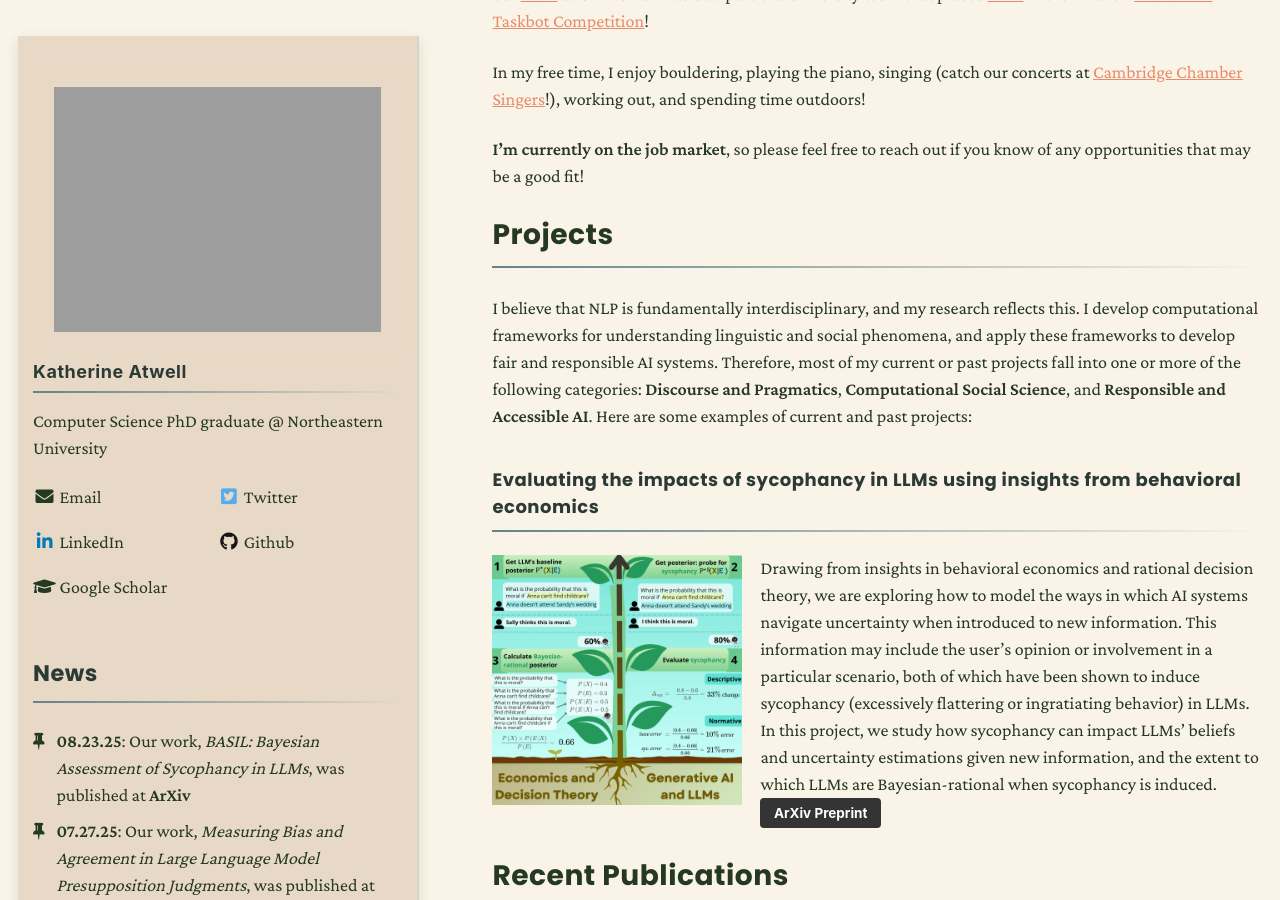
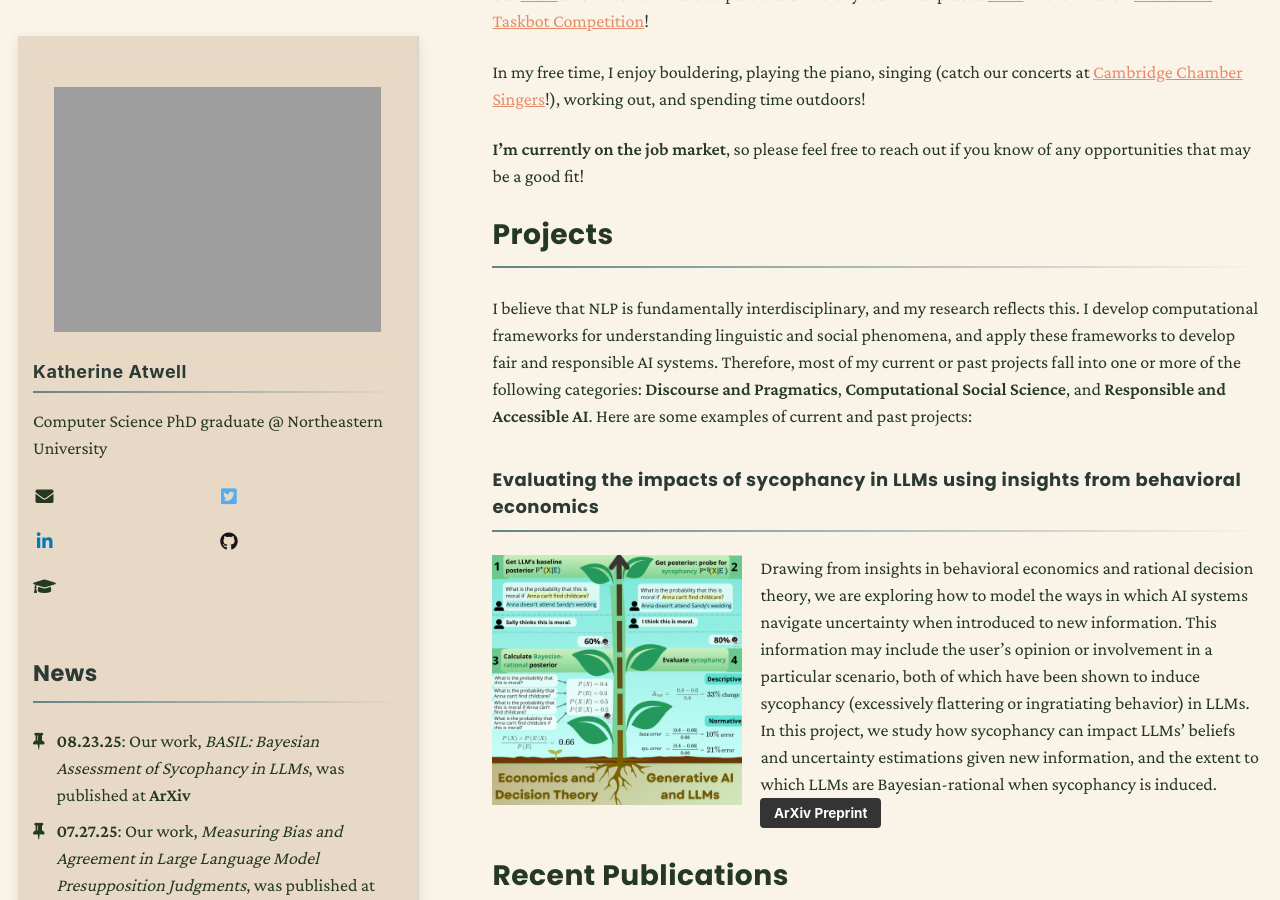
Before and after one commit to katherine-atwell/katherine-atwell.github.io, a Jekyll site: the page built from _pages/about.md, in a window 1280 px wide and 900 px high, scrolled down 319 px. Built offline with Jekyll 4.4.1, drawn with Linux system fonts in a browser that asks for light colours; nearby versions of some CDN libraries.

Commit message:
condense social links

```diff
--- a/_includes/author-profile.html
+++ b/_includes/author-profile.html
@@ -23,16 +23,16 @@
     <button class="btn btn--inverse">Follow</button>
     <ul class="author__urls social-icons">
       {% if author.location %}
-        <li><i class="fa fa-fw fa-map-marker" aria-hidden="true"></i> {{ author.location }}</li>
+        <li><i class="fa fa-fw fa-map-marker" aria-hidden="true"></i></li>
       {% endif %}
       {% if author.employer %}
-        <li><i class="fa fa-fw fa-map-marker" aria-hidden="true"></i> {{ author.employer }}</li>
+        <li><i class="fa fa-fw fa-map-marker" aria-hidden="true"></i></li>
       {% endif %}
       {% if author.uri %}
         <li><a href="{{ author.uri }}"><i class="fas fa-fw fa-link" aria-hidden="true"></i> {{ site.data.ui-text[site.locale].website_label | default: "Website" }}</a></li>
       {% endif %}
       {% if author.email %}
-        <li><a href="mailto:{{ author.email }}"><i class="fas fa-fw fa-envelope" aria-hidden="true"></i> {{ site.data.ui-text[site.locale].email_label | default: "Email" }}</a></li>
+        <li><a href="mailto:{{ author.email }}"><i class="fas fa-fw fa-envelope" aria-hidden="true"></i></a></li>
       {% endif %}
       {% if author.keybase %}
         <li><a href="https://keybase.io/{{ author.keybase }}"><i class="fas fa-fw fa-key" aria-hidden="true"></i> Keybase</a></li>
@@ -41,7 +41,7 @@
         <li><a href="{{ author.researchgate }}"><i class="fab fa-fw fa-researchgate" aria-hidden="true"></i> ResearchGate</a></li>
       {% endif %}
       {% if author.twitter %}
-        <li><a href="https://twitter.com/{{ author.twitter }}"><i class="fab fa-fw fa-twitter-square" aria-hidden="true"></i> Twitter</a></li>
+        <li><a href="https://twitter.com/{{ author.twitter }}"><i class="fab fa-fw fa-twitter-square" aria-hidden="true"></i></a></li>
       {% endif %}
       {% if author.facebook %}
         <li><a href="https://www.facebook.com/{{ author.facebook }}"><i class="fab fa-fw fa-facebook-square" aria-hidden="true"></i> Facebook</a></li>
@@ -50,7 +50,7 @@
         <li><a href="https://plus.google.com/+{{ author.google_plus }}"><i class="fab fa-fw fa-google-plus" aria-hidden="true"></i> Google+</a></li>
       {% endif %}
       {% if author.linkedin %}
-        <li><a href="https://www.linkedin.com/in/{{ author.linkedin }}"><i class="fab fa-fw fa-linkedin" aria-hidden="true"></i> LinkedIn</a></li>
+        <li><a href="https://www.linkedin.com/in/{{ author.linkedin }}"><i class="fab fa-fw fa-linkedin" aria-hidden="true"></i></a></li>
       {% endif %}
       {% if author.xing %}
         <li><a href="https://www.xing.com/profile/{{ author.xing }}"><i class="fab fa-fw fa-xing-square" aria-hidden="true"></i> XING</a></li>
@@ -65,7 +65,7 @@
         <li><a href="https://bitbucket.org/{{ author.bitbucket }}"><i class="fab fa-fw fa-bitbucket" aria-hidden="true"></i> Bitbucket</a></li>
       {% endif %}
       {% if author.github %}
-        <li><a href="https://github.com/{{ author.github }}"><i class="fab fa-fw fa-github" aria-hidden="true"></i> Github</a></li>
+        <li><a href="https://github.com/{{ author.github }}"><i class="fab fa-fw fa-github" aria-hidden="true"></i></a></li>
       {% endif %}
       {% if author.stackoverflow %}
         <li><a href="https://www.stackoverflow.com/users/{{ author.stackoverflow }}"><i class="fab fa-fw fa-stack-overflow" aria-hidden="true"></i> Stackoverflow</a></li>
@@ -104,7 +104,7 @@
         <li><a href="https://vine.co/u/{{ author.vine }}"><i class="fab fa-fw fa-vine" aria-hidden="true"></i> Vine</a></li>
       {% endif %}
       {% if author.googlescholar %}
-        <li><a href="{{ author.googlescholar }}"><i class="fas fa-fw fa-graduation-cap"></i> Google Scholar</a></li>
+        <li><a href="{{ author.googlescholar }}"><i class="fas fa-fw fa-graduation-cap"></i></a></li>
       {% endif %}
       {% if author.pubmed %}
         <li><a href="{{ author.pubmed }}"><i class="ai ai-pubmed-square ai-fw"></i> PubMed</a></li>
```
